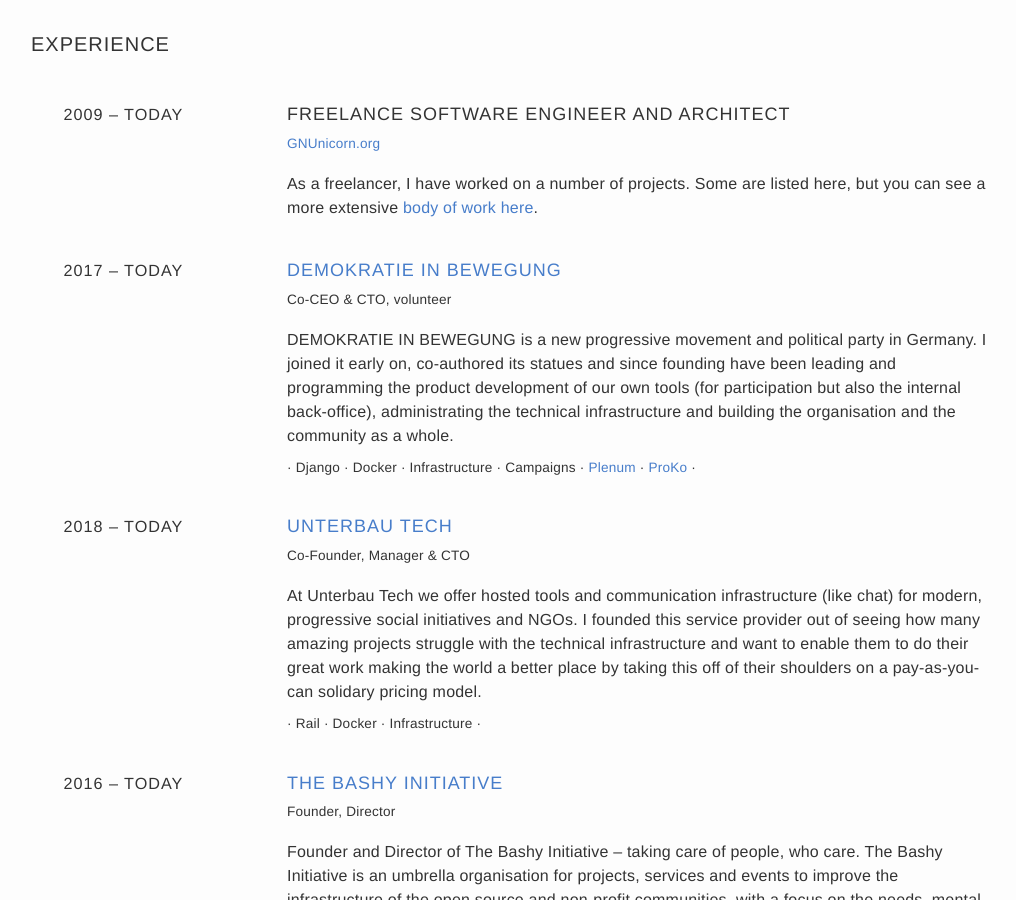
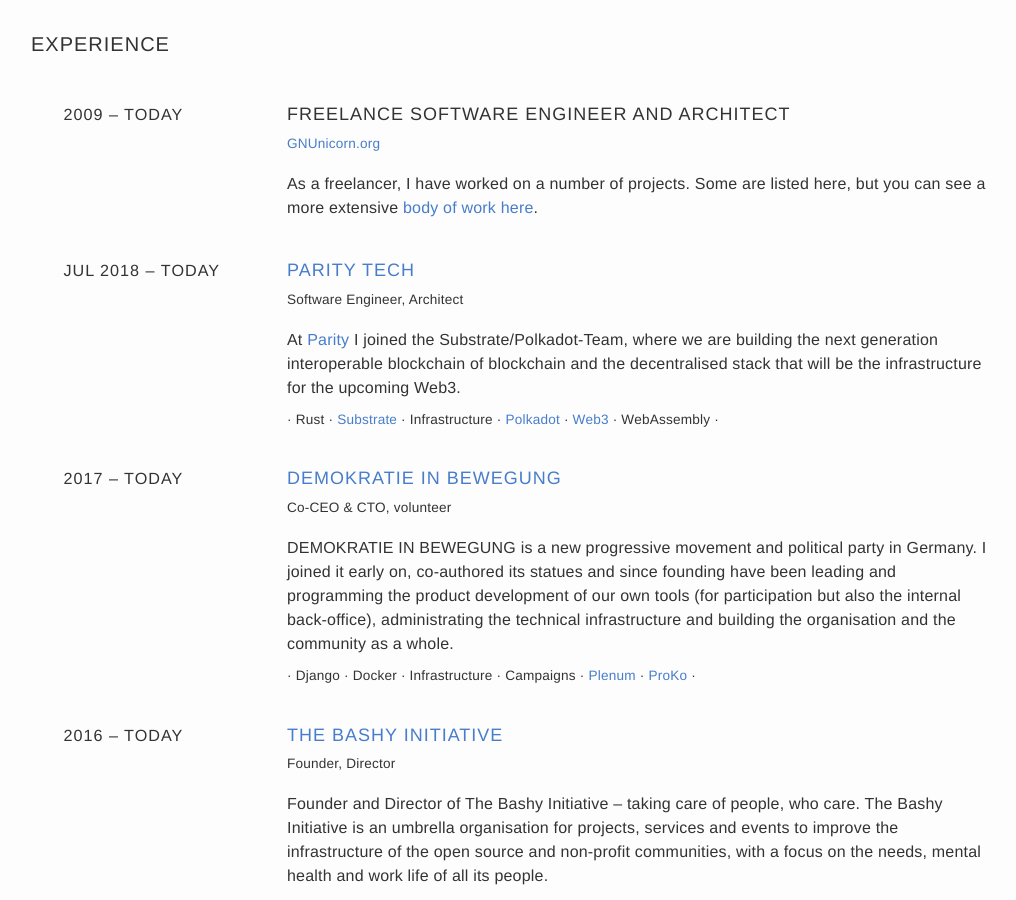
Before and after one commit to gnunicorn/gnunicorn.org, a Jekyll site: the page built from resume.md, in a window 1280 px wide and 900 px high, scrolled down 207 px. Shown: the whole window, without its empty margins (129-1145 px from the left). Built offline with Jekyll 4.4.1, drawn with Linux system fonts in a browser that asks for light colours; some of the changed text lies outside the part shown.

Commit message:
Update resume

```diff
--- a/_includes/footer.html
+++ b/_includes/footer.html
@@ -60,5 +60,5 @@
         </li>
       </ul>
     </p>
-  <h2>hosted on <a href="https://unterbau.tech">Unterbau.tech</a><br/><img style="height: 0.8em; width: 0.8em" src="/assets/images/copyleft.svg"> 2009-{{site.time | date:'%Y'}} <a class="rainbow" href="/">GNUnicorn</a></h2>
+  <h2><img style="height: 0.8em; width: 0.8em" src="/assets/images/copyleft.svg"> 2009-{{site.time | date:'%Y'}} <a class="rainbow" href="/">GNUnicorn</a></h2>
 </footer>
--- a/index.html
+++ b/index.html
@@ -22,14 +22,12 @@
   <p>
     <ul>
       <li><a href="https://bewegung.jetzt/">DEMOKRATIE IN BEWEGUNG</a></li>
-      <li><a href="https://unterbau.tech/">Unterbau Tech</a></li>
-      <li><a href="https://github.com/cobalt-org/cobalt.rs">Cobalt</a></li>
+      <li><a href="https://www.parity.io/">Substrate (Parity)</a></li>
+      <li><a href="https://web3.foundation/">Web3</a></li>
       <li><a href="http://www.rustfest.eu/">RustFest</a>.eu</li>
       <li><a href="http://www.arewewebyet.org">AreWeWebYet</a></li>
-      <li><a href="http://www.opensourcebash.org/">OpenSourceBash</a></li>
       <li><a href="http://www.hackership.org">Hackership</a></li>
       <li><a href="http://www.opentechschool.org">OpenTechSchool</a></li>
-      <li><a href="https://safenetwork.org/">SafeNetwork</a></li>
       <li><a href="http://www.bashy.io/">The Bashy Initiative</a></li>
   </p>
 </div>
--- a/resume.md
+++ b/resume.md
@@ -24,9 +24,9 @@
 
 Berlin
 
-<img src="http://svgporn.com/logos/google-gmail.svg" class="socialicon"> ben@gnunicorn.org
-<img src="http://svgporn.com/logos/twitter.svg" class="socialicon"/> @GNUnicornBen
-<img src="http://svgporn.com/logos/github-icon.svg" class="socialicon"/> GNUnicorn
+<img src="//svgporn.com/logos/google-gmail.svg" class="socialicon"> ben@gnunicorn.org
+<img src="//svgporn.com/logos/twitter.svg" class="socialicon"/> @GNUnicornBen
+<img src="//svgporn.com/logos/github-icon.svg" class="socialicon"/> GNUnicorn
 
   </div>
 
@@ -44,6 +44,15 @@
 
 As a freelancer, I have worked on a number of projects. Some are listed here, but you can see a more extensive [body of work here](/body-of-work/).
 
+### <span class="time">Jul 2018 – today </span>[Parity Tech](https://parity.io/)
+
+#### Software Engineer, Architect
+
+At [Parity](https://parity.io) I joined the Substrate/Polkadot-Team, where we are building the next generation interoperable blockchain of blockchain and the decentralised stack that will be the infrastructure for the upcoming Web3.
+
+#### · Rust · [Substrate](https://parity.io/substrate/) · Infrastructure · [Polkadot](https://parity.io/polkadot/) · [Web3](https://web3.foundation/) · WebAssembly ·
+
+
 ### <span class="time">2017 – today </span>[DEMOKRATIE IN BEWEGUNG](https://bewegung.jetzt/)
 
 #### Co-CEO & CTO, volunteer
@@ -51,14 +60,6 @@
 DEMOKRATIE IN BEWEGUNG is a new progressive movement and political party in Germany. I joined it early on, co-authored its statues and since founding have been leading and programming the product development of our own tools (for participation but also the internal back-office), administrating the technical infrastructure and building the organisation and the community as a whole.
 
 #### · Django · Docker · Infrastructure · Campaigns · [Plenum](https://abstimmen.bewegung.jetzt)  · [ProKo](https://progressivekoalition.de) ·
-
-### <span class="time">2018 – today </span>[Unterbau Tech](https://unterbau.tech/)
-
-#### Co-Founder, Manager & CTO
-
-At Unterbau Tech we offer hosted tools and communication infrastructure (like chat) for modern, progressive social initiatives and NGOs. I founded this service provider out of seeing how many amazing projects struggle with the technical infrastructure and want to enable them to do their great work making the world a better place by taking this off of their shoulders on a pay-as-you-can solidary pricing model.
-
-#### · Rail · Docker · Infrastructure ·
 
 ### <span class="time">2016 – today </span>[The Bashy Initiative](http://www.bashy.io/)
 
```
Also changed, not shown: _data/projects.yml (+38 -20 lines).
